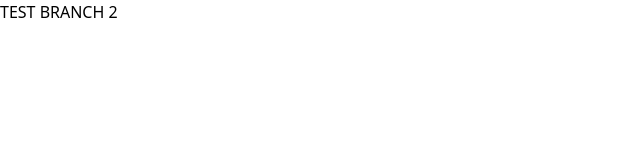
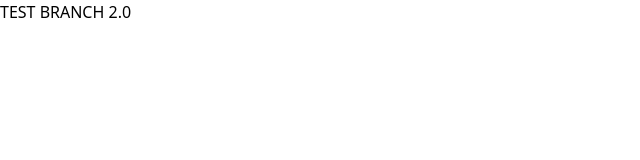
Before and after one commit to muhammedbayhan/Css-Sass-Tailwind, a React (Vite) app in the folder Tailwind/comp/: page / in a window 1280 px wide. Shown: the top 160 px of the page, without its empty margins (0-640 px from the left). Built offline with nearby package versions, Linux system fonts and the light colour scheme.

Commit message:
2.0 first

```diff
--- a/Tailwind/comp/src/App.jsx
+++ b/Tailwind/comp/src/App.jsx
@@ -15,7 +15,7 @@ function App() {
   return (
 
     <>
-      <div><h1>TEST BRANCH 2</h1></div>
+      <div><h1>TEST BRANCH 2.0</h1></div>
     </>
 
 
```
